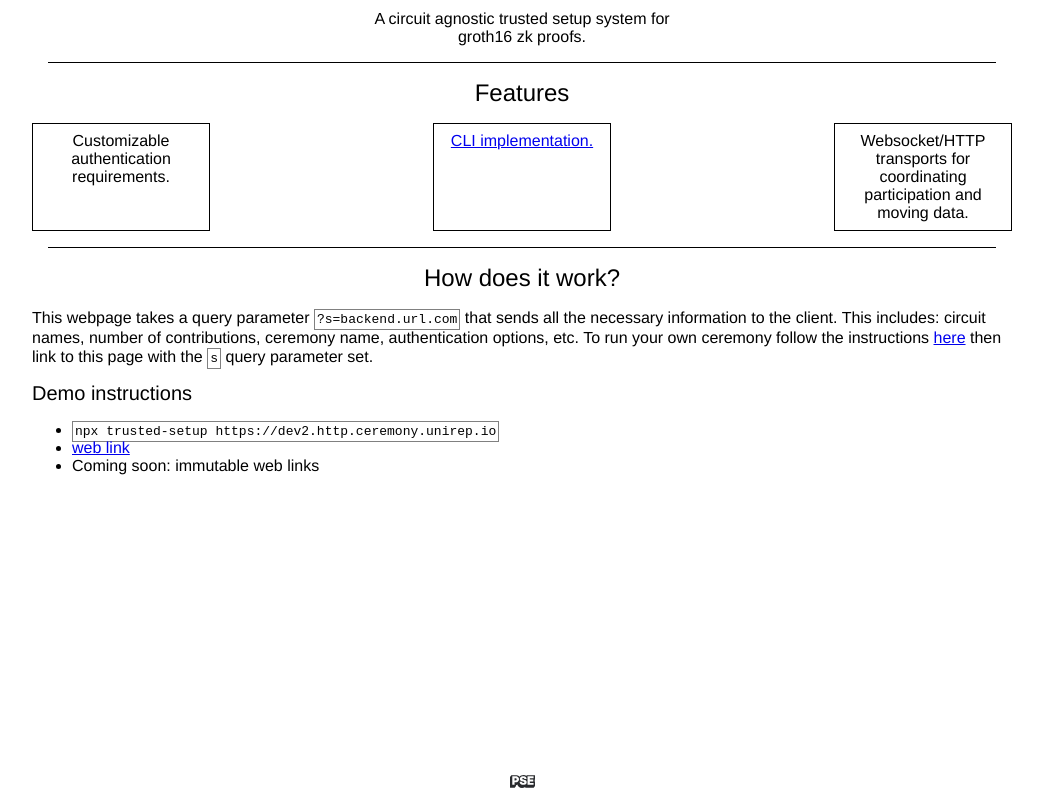
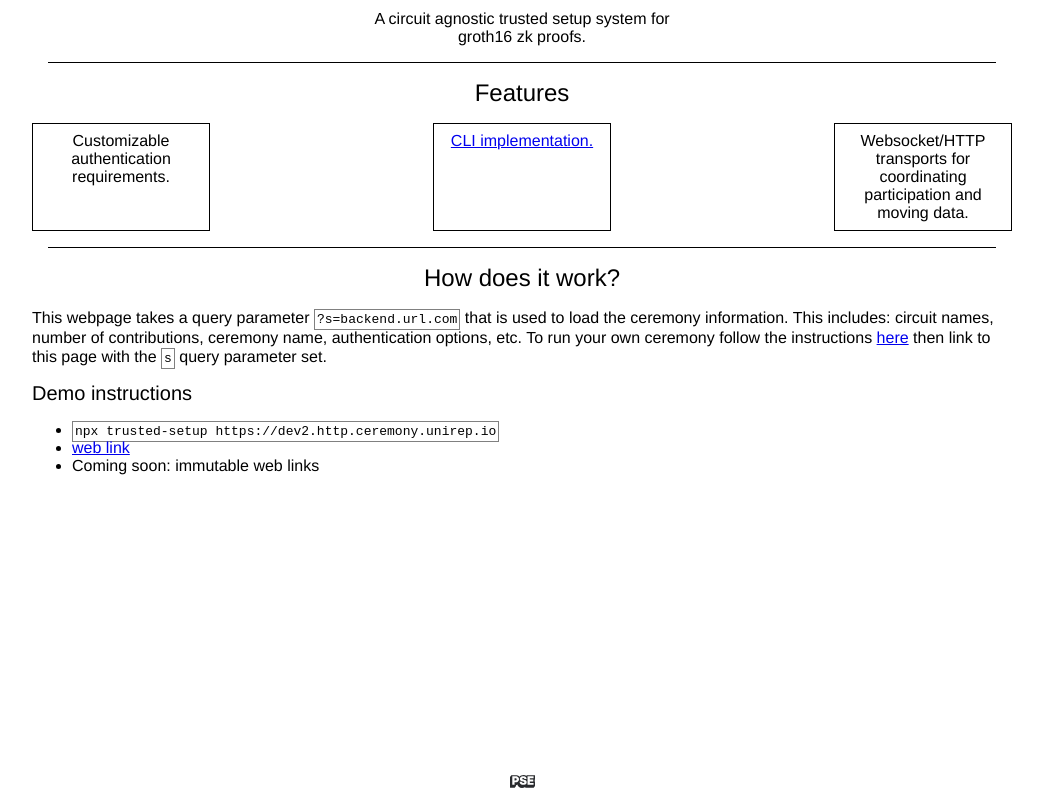
Before and after one commit to Unirep/trusted-setup, a React app in the folder packages/frontend/: page / in a window 1280 px wide. Shown: the whole page, without its empty margins (118-1161 px from the left). Built offline with nearby package versions, Linux system fonts and the light colour scheme.

Commit message:
chore(frontend): welcome page wording

```diff
--- a/packages/frontend/src/pages/Welcome.jsx
+++ b/packages/frontend/src/pages/Welcome.jsx
@@ -49,10 +49,10 @@ export default observer(() => {
       <div style={{ display: 'flex' }}>
         <div style={{ lineHeight: '1.2' }}>
           This webpage takes a query parameter{' '}
-          <code style={{ display: 'inline' }}>?s=backend.url.com</code> that
-          sends all the necessary information to the client. This includes:
-          circuit names, number of contributions, ceremony name, authentication
-          options, etc. To run your own ceremony follow the instructions{' '}
+          <code style={{ display: 'inline' }}>?s=backend.url.com</code> that is
+          used to load the ceremony information. This includes: circuit names,
+          number of contributions, ceremony name, authentication options, etc.
+          To run your own ceremony follow the instructions{' '}
           <a href="https://github.com/unirep/trusted-setup#readme">here</a> then
           link to this page with the{' '}
           <code style={{ display: 'inline' }}>s</code> query parameter set.
```
